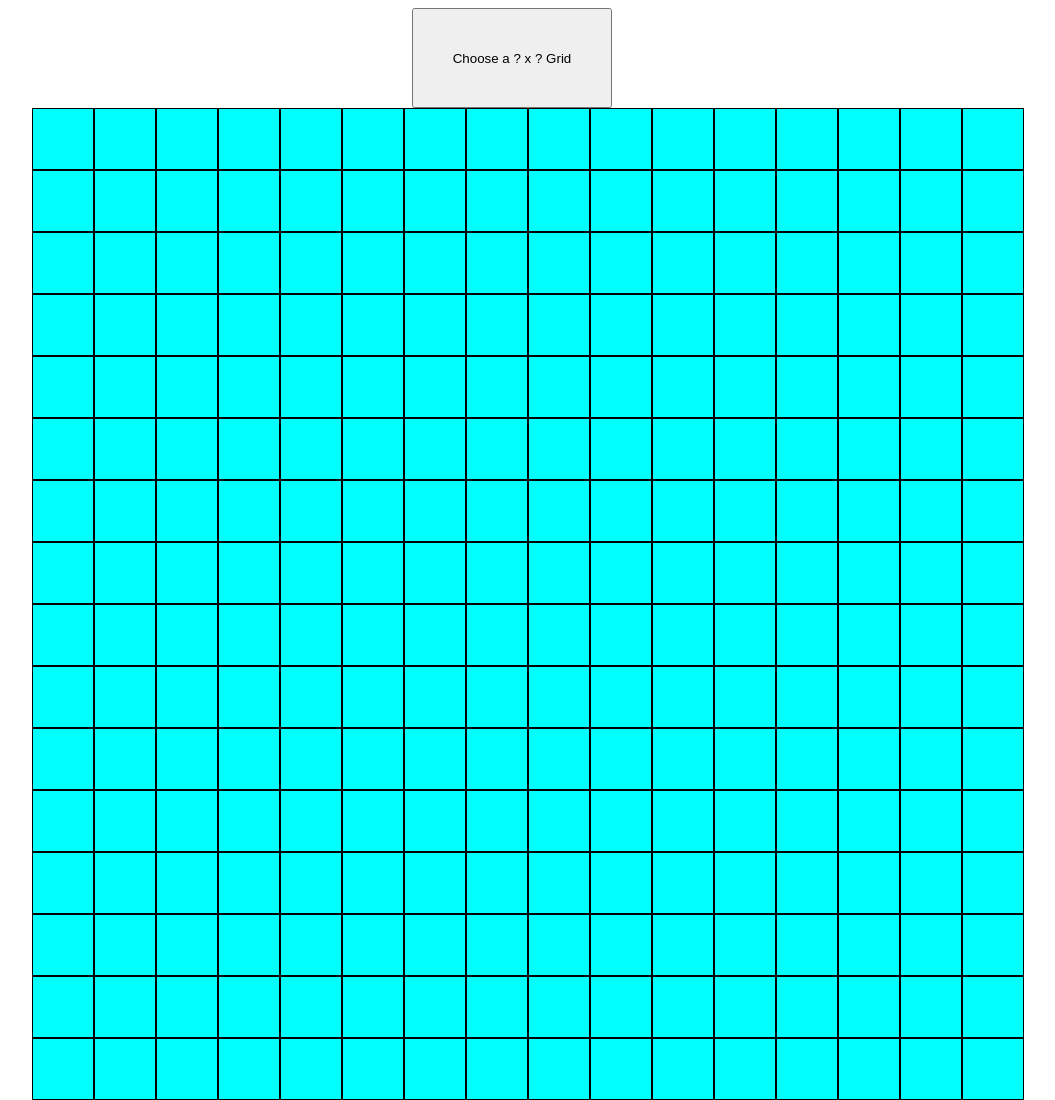
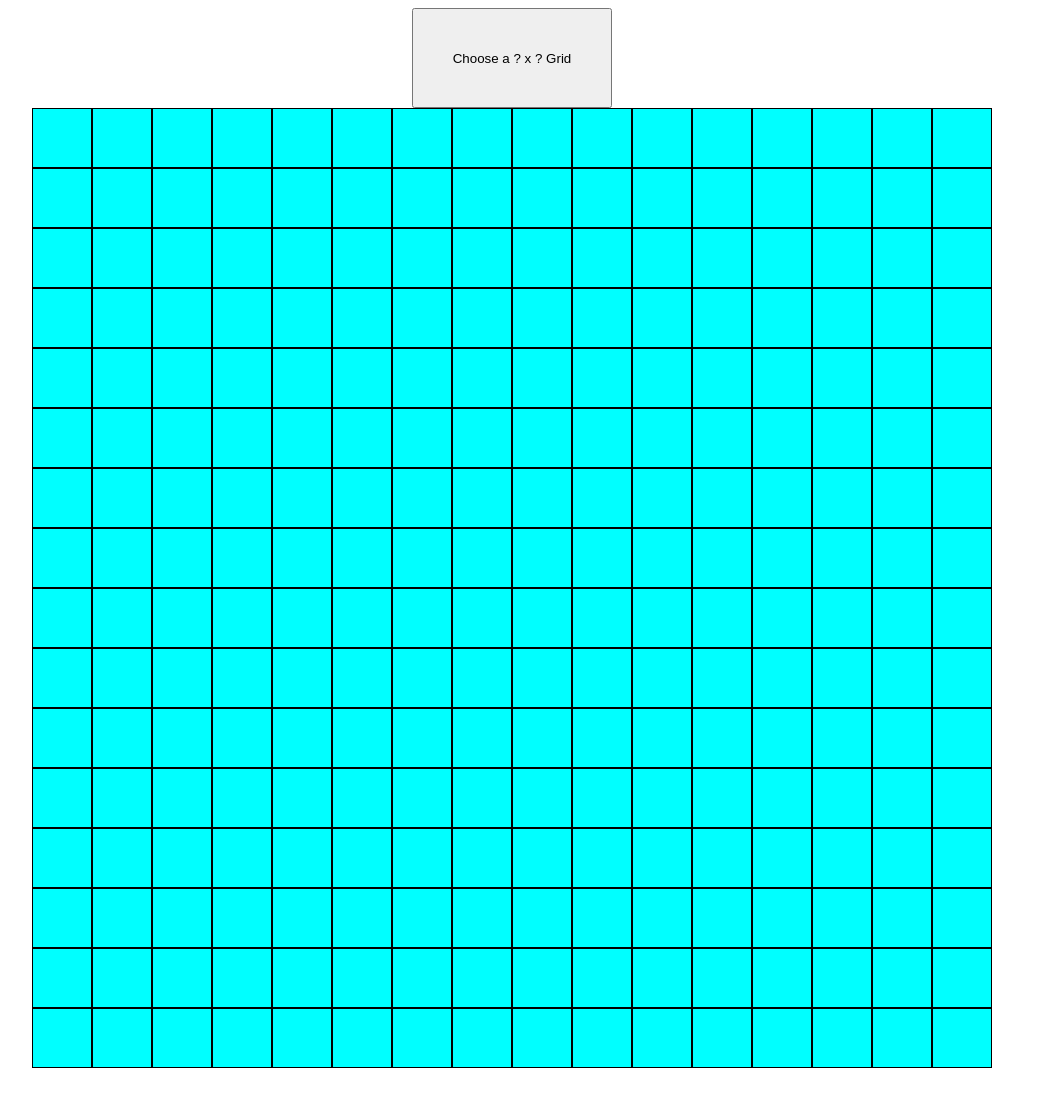
Before and after one commit to allanc3500/etch-a-sketch, a plain HTML site: page index.html in a window 1280 px wide. Shown: the whole page, without its empty margins (128-1183 px from the left). After the commit the page ends 1076 px from the top, so only its background shows below. Drawn offline with Linux system fonts and the light colour scheme.

Commit message:
adjust for borders using border-box

```diff
--- a/javascript.js
+++ b/javascript.js
@@ -8,7 +8,9 @@ function createGrid (number){
                 const div = document.createElement("div");
                 /*div.textContent = "Hi";*/
                 div.className = "square";
-                let squareSize = 960/number + "px";
+                let squareSize = (960 / number).toFixed(5);
+                console.log(squareSize);
+                squareSize = squareSize + "px";
                 div.style.height= squareSize;
                 div.style.width= squareSize;
                 divRow.appendChild(div);
--- a/style.css
+++ b/style.css
@@ -14,8 +14,8 @@ body{
 .square {
     height: 20px;
     width: 20px;
+    box-sizing: border-box; /*Very important when borders are involved*/
     border: 1px solid black;
-    margin: 0px;
     background-color: aqua;
 }
 
```
